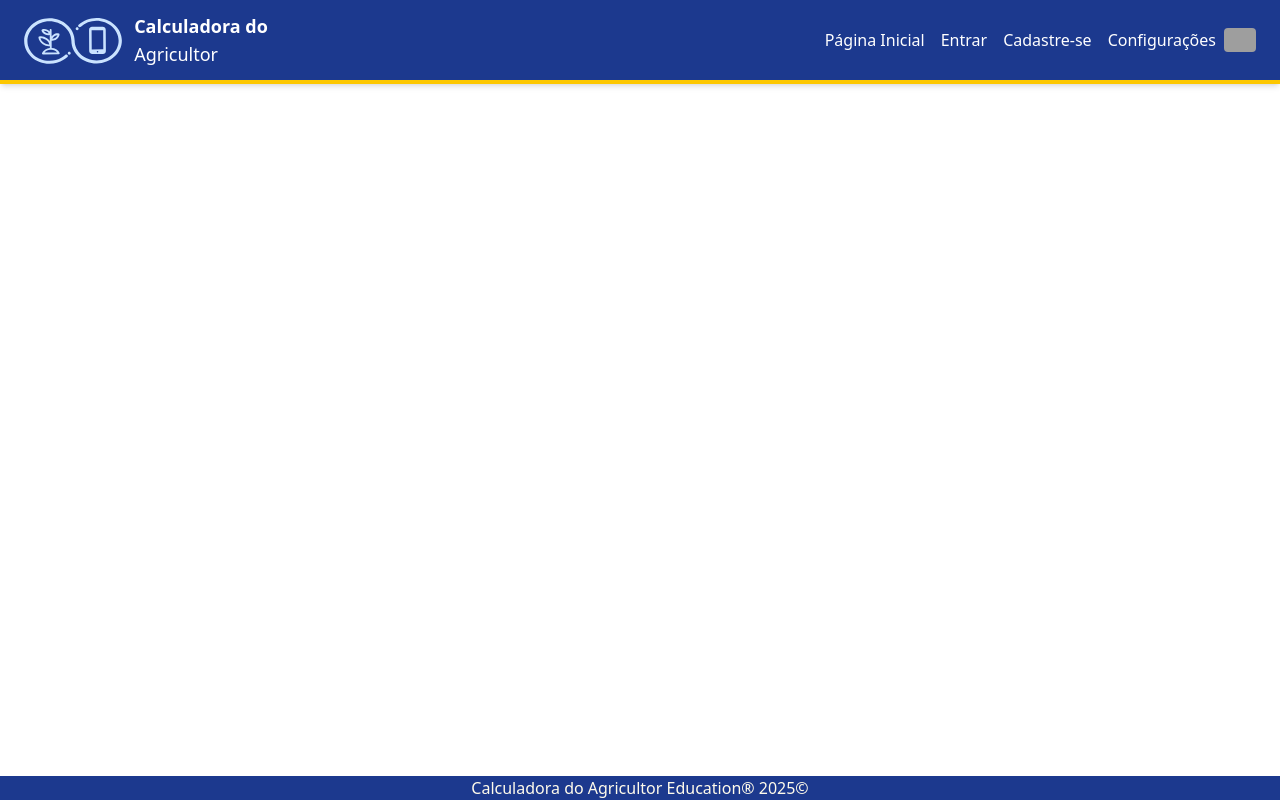
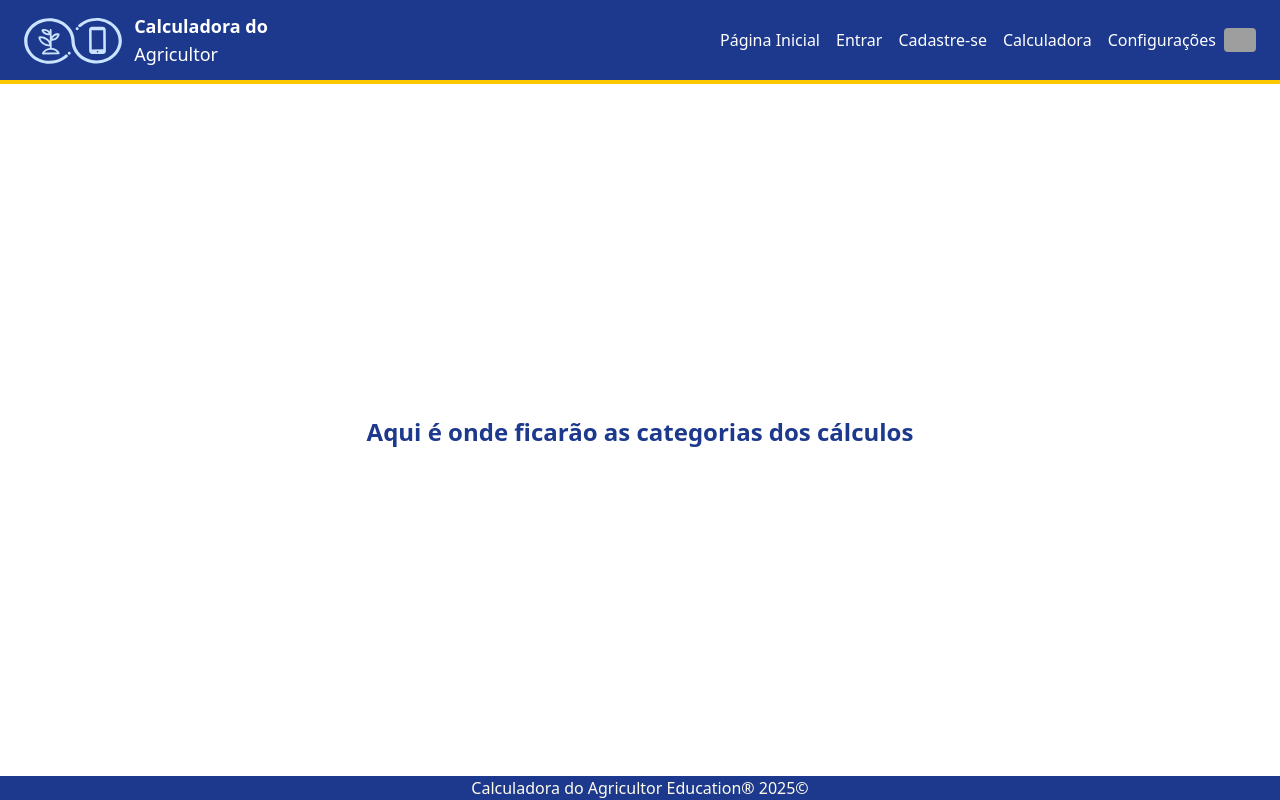
Before and after one commit to Calculadora-do-Agricultor/calculadora-do-agricultor-front, a React (Vite) app: page /Calculator in a window 1280 px wide. Built offline with nearby package versions, Linux system fonts and the light colour scheme; no server answers; sample sign-in values are in the browser's storage; grey boxes are pictures that could not be loaded.

Commit message:
Criação de rotas privadas e redirecionando para a calculadora

```diff
--- a/package.json
+++ b/package.json
@@ -25,7 +25,7 @@
     "react-dom": "^19.0.0",
     "react-firebase-hooks": "^5.1.1",
     "react-icons": "^5.5.0",
-    "react-router-dom": "^7.5.0",
+    "react-router-dom": "^7.5.1",
     "tools": "^0.0.0"
   },
   "devDependencies": {
--- a/src/App.jsx
+++ b/src/App.jsx
@@ -4,24 +4,31 @@ import Home from "./pages/Home/Home";
 import Login from "./pages/Login/Login";
 import Register from "./pages/Register/Register";
 import Settings from "./pages/Settings/Settings";
+import Calculator from "./pages/Calculator/Calculator";
+import React from 'react';
+import PrivateRoute from './components/PrivateRoute/privateRouter'
 
 function App() {
   return (
     <div className="min-h-screen flex flex-col w-full">
       <Router>
-        {/* COMPONENTES FIXOS (fora das rotas) */}
         <Navbar />
-        {/* PÁGINAS COM ROTAS */}
         <main className="flex-grow">
           <Routes>
             <Route path="/" element={<Home />} />
             <Route path="/login" element={<Login />} />
             <Route path="/Register" element={<Register />} />
-            <Route path="/Settings" element={<Settings />} />
+
+            <Route path="/Settings" element = {<PrivateRoute/>}>
+            <Route index element={<Settings />} />
+            </Route>
+            <Route path="/Calculator" element = {<PrivateRoute/>}>
+            <Route index element={<Calculator />} />
+            </Route>
+
           </Routes>
         </main>
         <Footer />
-        {/* COMPONENTES FIXOS (fora das rotas) */}
       </Router>
     </div>
   );
--- a/src/components/Navbar/index.jsx
+++ b/src/components/Navbar/index.jsx
@@ -18,6 +18,7 @@ const Navbar = () => {
             <Link className='hover:bg-yellow-400 rounded' to="/">Página Inicial</Link>
             <Link className='hover:bg-yellow-400 rounded'to="/Login">Entrar</Link>
             <Link className='hover:bg-yellow-400 rounded' to="/Register">Cadastre-se</Link>
+            <Link className='hover:bg-yellow-400 rounded'to="/calculator">Calculadora</Link>
             <Link className='hover:bg-yellow-400 rounded'to="/settings">Configurações</Link>
           </div>
           {/* Bandeira ou ícone */}
--- /dev/null
+++ b/src/components/PrivateRoute/privateRouter.jsx
@@ -0,0 +1,17 @@
+import React from 'react';
+import{Navigate, Outlet, useLocation} from 'react-router-dom'
+
+const isAuthenticated = () =>{
+    return localStorage.getItem('authToken') !== null;
+};
+
+const PrivateRoute = () => {
+    const location = useLocation();
+
+    if(!isAuthenticated()){
+        return <Navigate to='/login' state={{ from: location}} replace />
+    }
+    return <Outlet/>
+};
+
+export default PrivateRoute;
--- a/src/pages/Calculator/Calculator.jsx
+++ b/src/pages/Calculator/Calculator.jsx
@@ -0,0 +1,15 @@
+import { Cog6ToothIcon } from "@heroicons/react/24/outline";
+
+const Calculator = () => {
+  return (
+    <div className="flex flex-col items-center justify-center bg-white p-4 gap-6 h-[calc(100vh-64px-40px)] ">
+      <div className="justify-center items-center">
+          <h1 className="text-2xl text-center font-bold text-blue-900">Aqui é onde ficarão as categorias dos cálculos</h1>
+          <p className="text-gray-600 text-center">
+          </p>
+      </div>
+    </div>
+  );
+};
+
+export default Calculator;
--- a/src/pages/Login/Login.jsx
+++ b/src/pages/Login/Login.jsx
@@ -15,8 +15,9 @@ const Login = () => {
     e.preventDefault();
     try {
       await signInWithEmailAndPassword(auth, email, password);
+      localStorage.setItem('authToken', 'logado');
       alert("Login realizado com sucesso!");
-      navigate("/");
+      navigate("/Calculator");
     } catch (error) {
       alert("Erro: " + error.message);
     }
```
Also changed, not shown: 1 other file (tests, documents, lock files or other folders).
